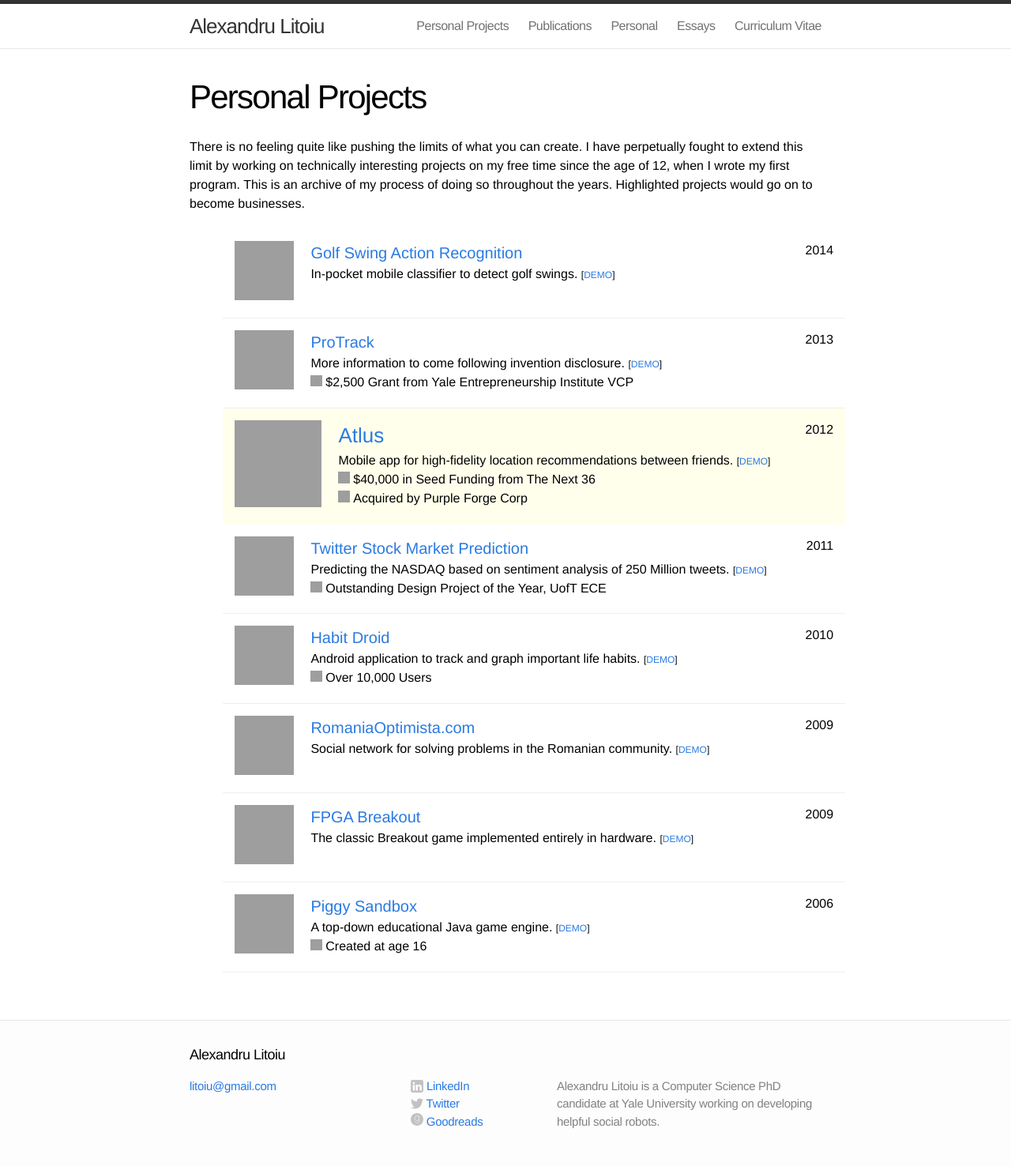
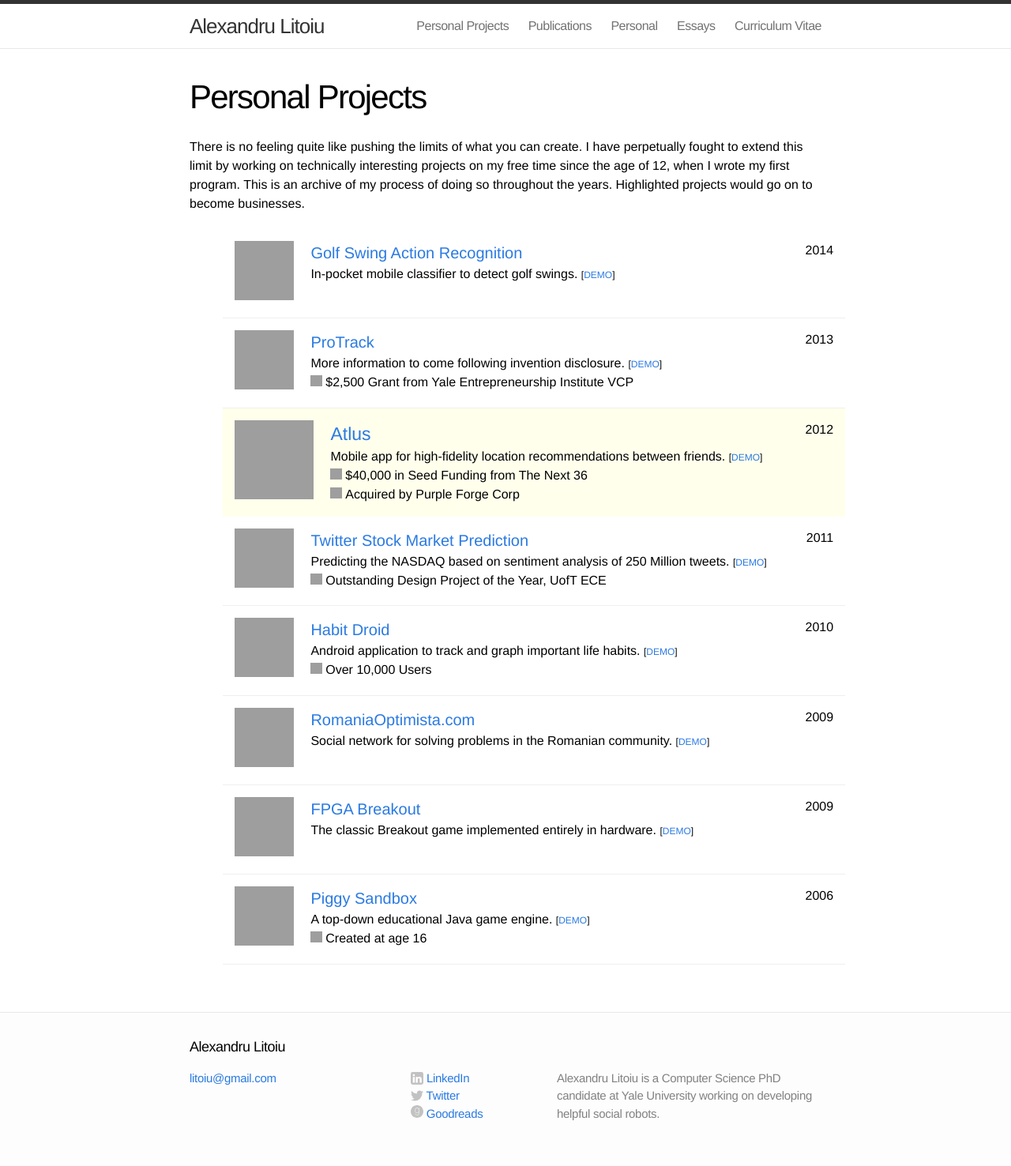
Before and after one commit to alitoiu/alitoiu.github.io, a Jekyll site: the page built from personal_projects.md, in a window 1280 px wide. Shown: the whole page at 79% size. Built offline with Jekyll 4.4.1, drawn with Linux system fonts in a browser that asks for light colours; grey boxes are pictures that could not be loaded.

Commit message:
Fiddled with sizing of 'startup' companies

```diff
--- a/css/custom.css
+++ b/css/custom.css
@@ -15,12 +15,12 @@
 }
 
 .projects li.emphasize .list-image .thumbnail {
-	width: 110px;
-	height: 110px;
+	width: 100px;
+	height: 100px;
 }
 
 .projects li.emphasize .title {
-	font-size: 26px;
+	font-size: 23px;
 }
 
 /*
```
